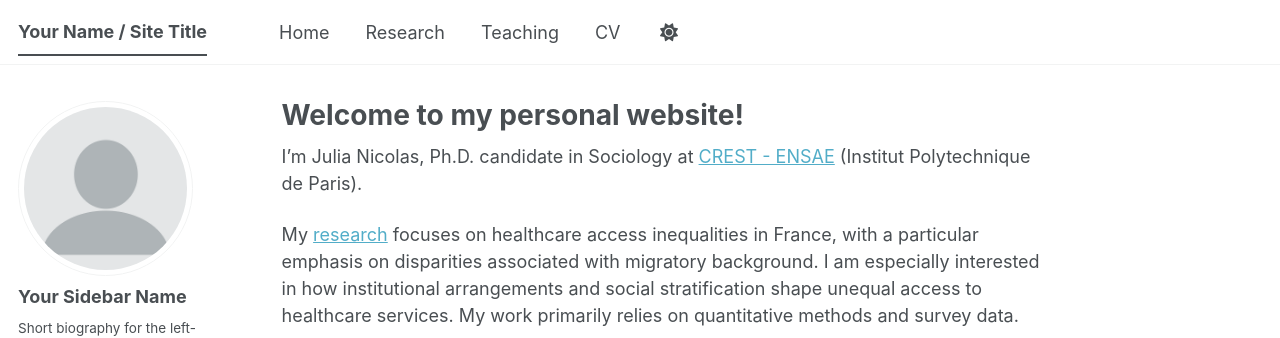
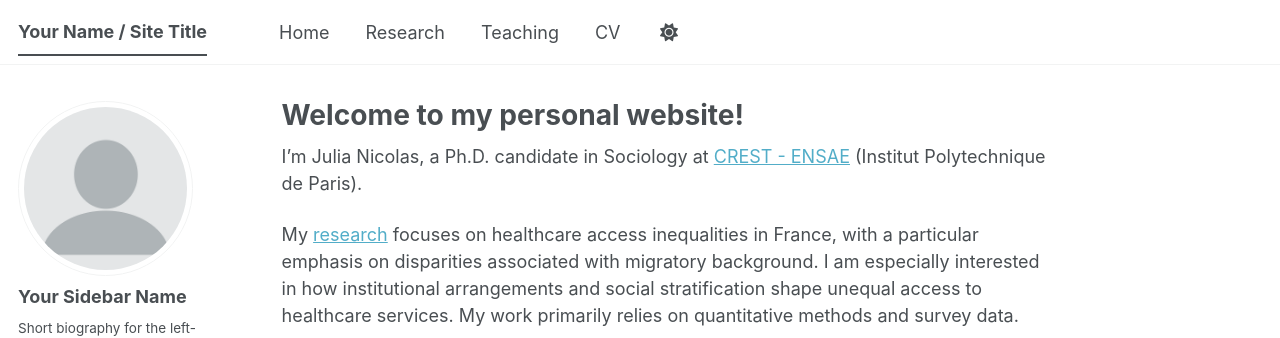
Before and after one commit to Julia-Nicolas/julia-nicolas.github.io, a Jekyll site: the page built from _pages/about.md, in a window 1280 px wide. Shown: the top 338 px of the page. Built offline with Jekyll 4.4.1, drawn with Linux system fonts in a browser that asks for light colours; some web fonts are replaced; a script bundle is joined from its source files by our own code; library files that are not in the unit come from our copies.

```diff
--- a/_pages/about.md
+++ b/_pages/about.md
@@ -7,7 +7,7 @@ redirect_from:
   - /about.html
 ---
 
-I'm Julia Nicolas, Ph.D. candidate in Sociology at [CREST - ENSAE](https://crest.science/) (Institut Polytechnique de Paris).
+I'm Julia Nicolas, a Ph.D. candidate in Sociology at [CREST - ENSAE](https://crest.science/) (Institut Polytechnique de Paris).
 
 My [research](/research/) focuses on healthcare access inequalities in France, with a particular emphasis on disparities associated with migratory background. I am especially interested in how institutional arrangements and social stratification shape unequal access to healthcare services. My work primarily relies on quantitative methods and survey data.
 
```
